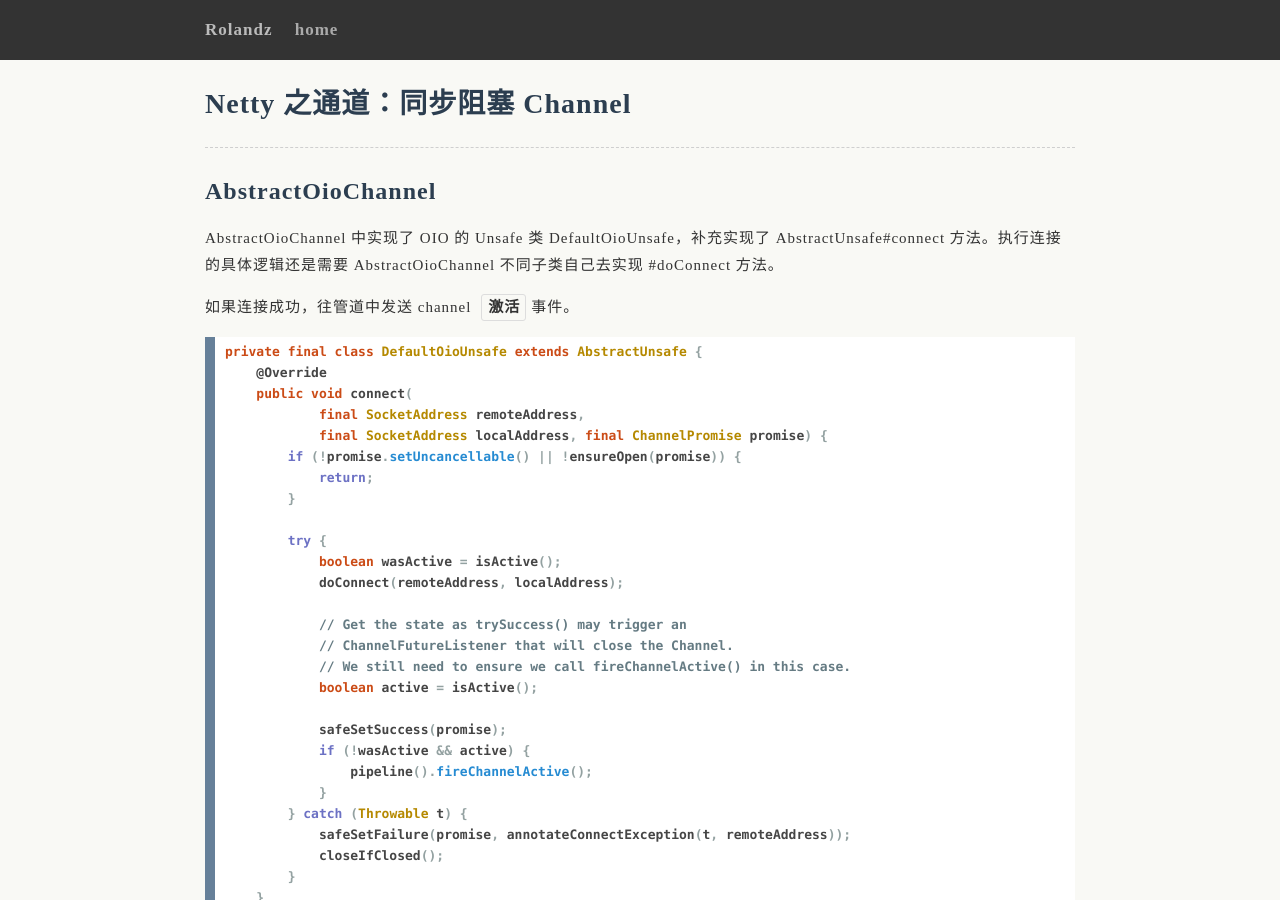
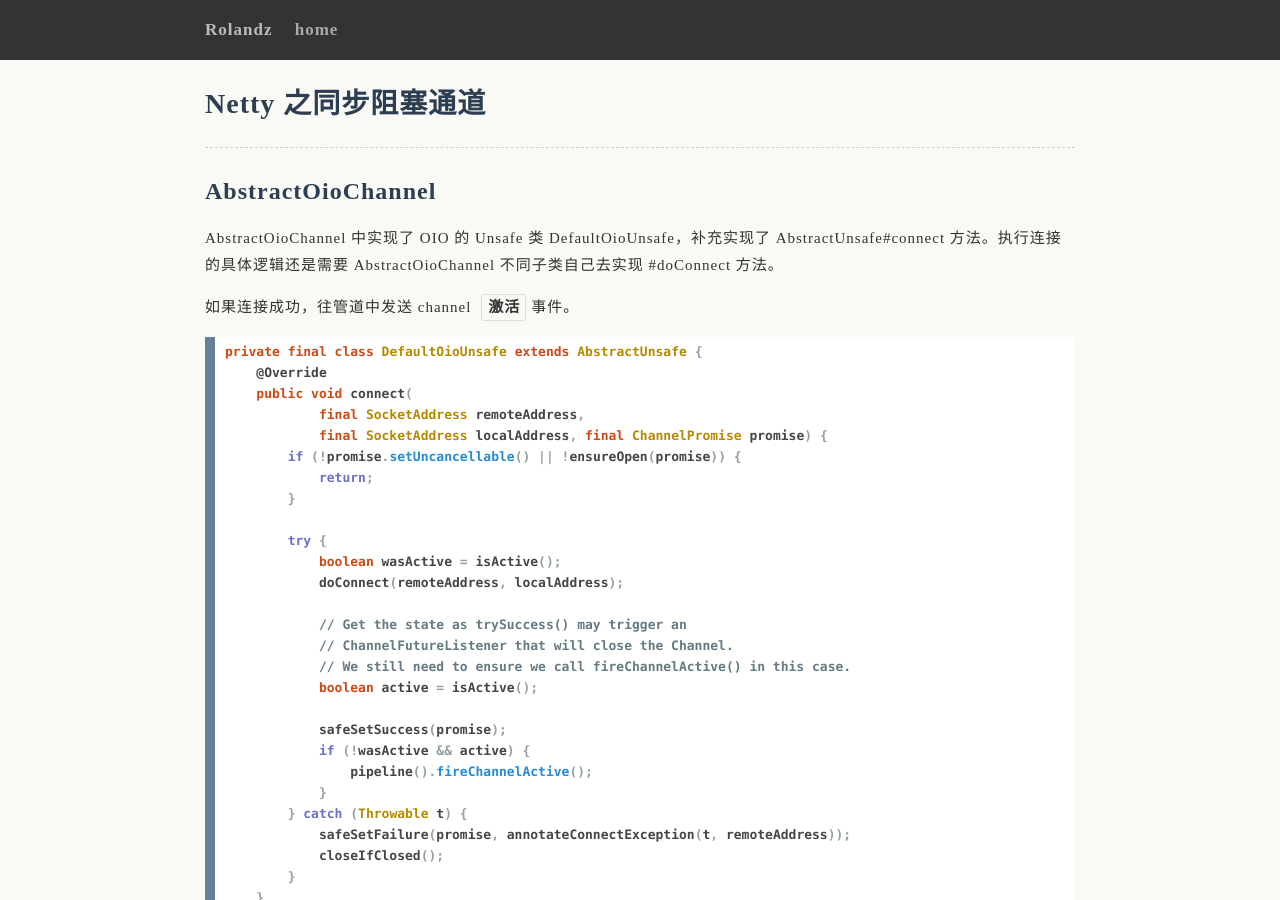
Before and after one commit to uxgnoz/uxgnoz.github.com, a Jekyll site: the page built from _posts/2018-10-25-netty-Oio-Channel.md, in a window 1280 px wide and 900 px high. Built offline with Jekyll 4.4.1, drawn with Linux system fonts in a browser that asks for light colours; comment, search, counter and statistics services are not loaded; some of the changed text lies outside the part shown.

Commit message:
_posts/2018-10-25-netty-Oio-Channel.md

```diff
--- a/_posts/2018-10-25-netty-Oio-Channel.md
+++ b/_posts/2018-10-25-netty-Oio-Channel.md
@@ -1,9 +1,9 @@
 ---
-title: Netty 之通道：同步阻塞 Channel
+title: Netty 之同步阻塞通道
 layout: posts
 ---
 
-# Netty 之通道：同步阻塞 Channel
+# Netty 之同步阻塞通道
 
 ------
 
```
